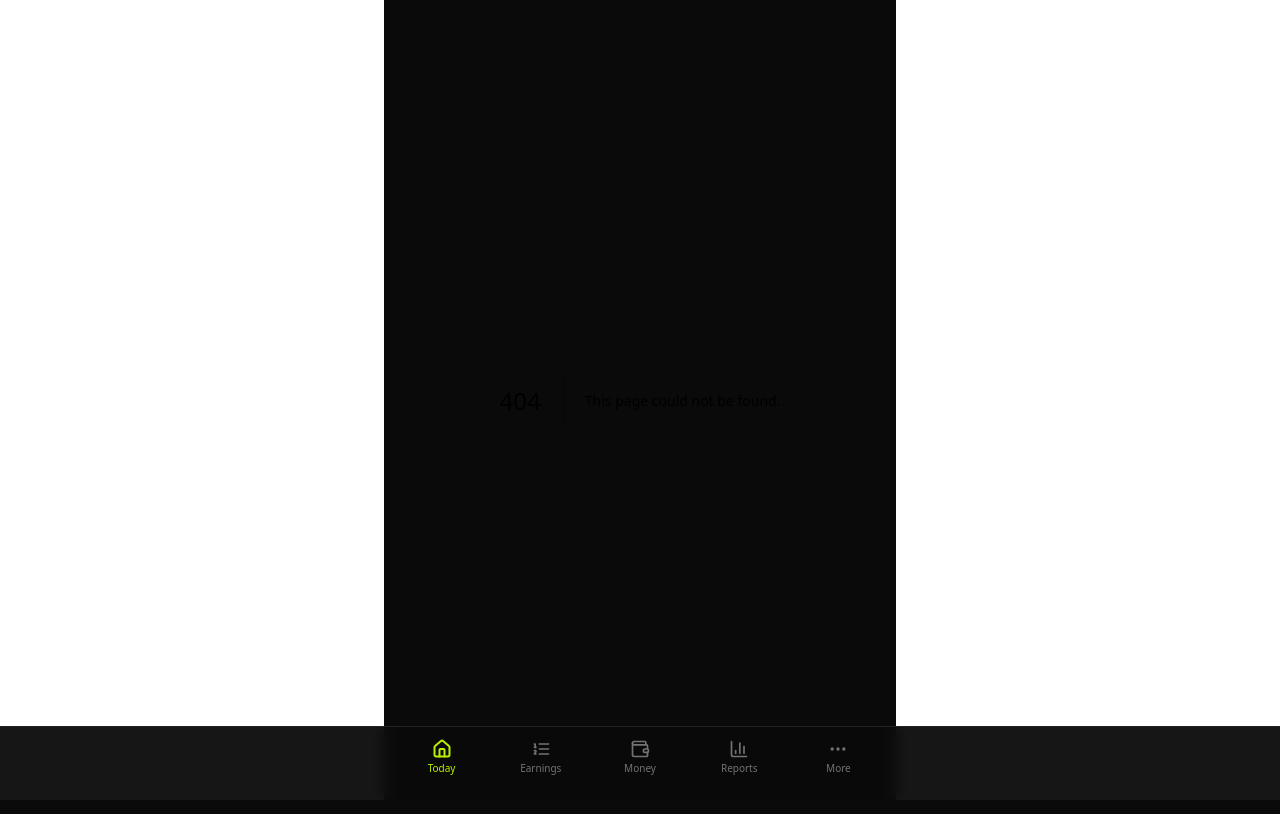
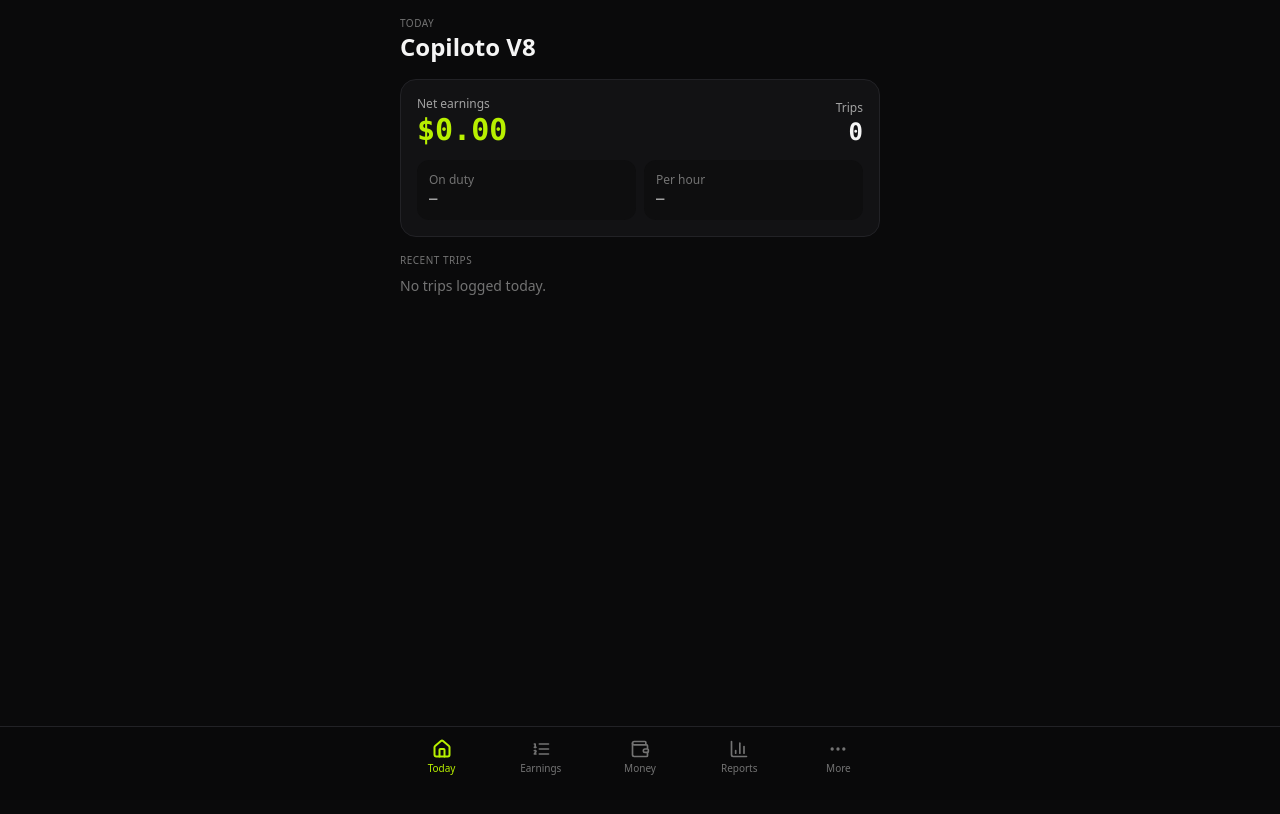
Before and after one commit to transittaxmc-create/copiloto-v8, a Next.js app: page / in a window 1280 px wide. Before the commit this address had no page. Shown: the top 814 px of the page. Built offline with nearby package versions, Linux system fonts and the light colour scheme.

Commit message:
Add home (Today) page

```diff
--- /dev/null
+++ b/src/app/page.tsx
@@ -0,0 +1,65 @@
+"use client";
+
+import { useStore } from "@/lib/store";
+import { money, dutyHours, perHour } from "@/lib/formulas";
+
+export default function TodayPage() {
+  const { ready, todayTrips, netToday, data } = useStore();
+
+  if (!ready) {
+    return <div className="p-8 text-center text-neutral-500">Loading…</div>;
+  }
+
+  const hours = dutyHours(data.shift);
+  const rate = perHour(netToday, hours);
+
+  return (
+    <main className="px-4 pt-4 space-y-4">
+      <header>
+        <p className="text-[10px] uppercase tracking-wider text-neutral-500">Today</p>
+        <h1 className="text-2xl font-semibold">Copiloto V8</h1>
+      </header>
+
+      <section className="rounded-2xl border border-line bg-panel p-4 space-y-3">
+        <div className="flex justify-between items-end">
+          <div>
+            <p className="text-xs text-neutral-400">Net earnings</p>
+            <p className="text-3xl font-mono font-semibold text-lime">{money(netToday)}</p>
+          </div>
+          <div className="text-right">
+            <p className="text-xs text-neutral-400">Trips</p>
+            <p className="text-2xl font-mono font-semibold">{todayTrips.length}</p>
+          </div>
+        </div>
+
+        <div className="grid grid-cols-2 gap-2 text-sm">
+          <div className="rounded-xl bg-ink/50 p-3">
+            <p className="text-neutral-500 text-xs">On duty</p>
+            <p className="font-mono">{hours ? hours.toFixed(1) + "h" : "—"}</p>
+          </div>
+          <div className="rounded-xl bg-ink/50 p-3">
+            <p className="text-neutral-500 text-xs">Per hour</p>
+            <p className="font-mono">{rate != null ? money(rate) : "—"}</p>
+          </div>
+        </div>
+      </section>
+
+      <section className="space-y-2">
+        <p className="text-[10px] uppercase tracking-wider text-neutral-500">Recent trips</p>
+        {todayTrips.length === 0 ? (
+          <p className="text-sm text-neutral-500">No trips logged today.</p>
+        ) : (
+          todayTrips.slice(0, 8).map((t) => (
+            <div key={t.id} className="flex justify-between rounded-xl border border-line bg-panel px-3 py-2 text-sm">
+              <div>
+                <span className="font-medium">{t.platform}</span>
+                <span className="text-neutral-500 text-xs ml-2">{t.pickup || "Pickup"} → {t.dropoff || "Dropoff"}</span>
+              </div>
+              <span className="font-mono">{money(t.earnings)}</span>
+            </div>
+          ))
+        )}
+      </section>
+    </main>
+  );
+}
```
